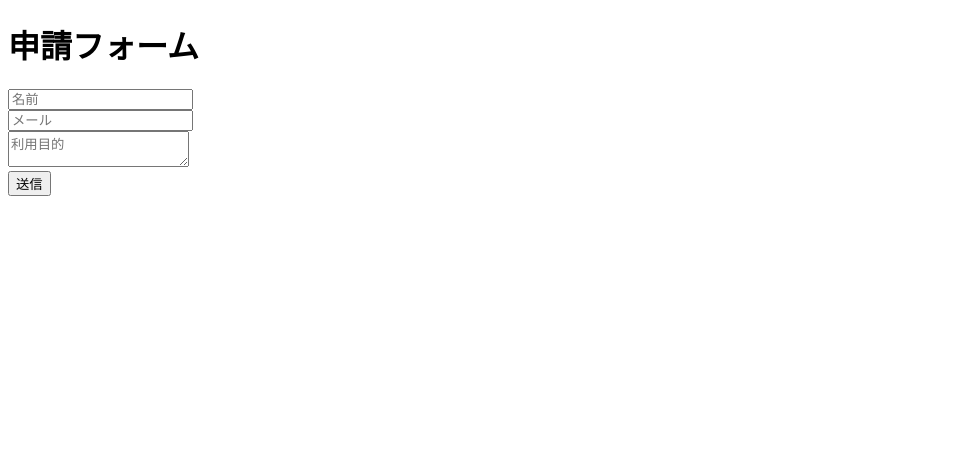
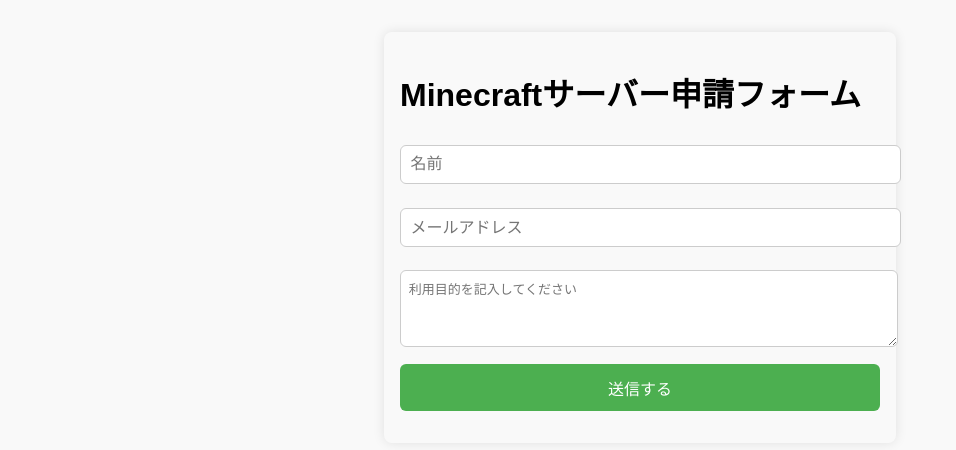
Before and after one commit to kcjsa/server, a plain HTML site: page index.html in a window 1280 px wide. Shown: the whole page, without its empty margins (0-956 px from the left). Drawn offline with Linux system fonts and the light colour scheme.

Commit message:
Update index.html

```diff
--- a/index.html
+++ b/index.html
@@ -2,47 +2,95 @@
 <html lang="ja">
 <head>
 <meta charset="UTF-8" />
+<meta name="viewport" content="width=device-width, initial-scale=1" />
 <title>Minecraftサーバー申請フォーム</title>
+<style>
+  body {
+    font-family: sans-serif;
+    max-width: 480px;
+    margin: 2em auto;
+    padding: 1em;
+    background: #f9f9f9;
+    border-radius: 8px;
+    box-shadow: 0 0 12px rgba(0,0,0,0.1);
+  }
+  input, textarea {
+    width: 100%;
+    margin: 0.5em 0 1em;
+    padding: 0.6em;
+    border: 1px solid #ccc;
+    border-radius: 6px;
+    font-size: 1em;
+  }
+  button {
+    padding: 0.7em;
+    width: 100%;
+    background: #4CAF50;
+    color: white;
+    border: none;
+    font-size: 1em;
+    border-radius: 6px;
+    cursor: pointer;
+  }
+  button:disabled {
+    background: #9ccc9c;
+  }
+  #msg {
+    margin-top: 1em;
+    font-weight: bold;
+  }
+</style>
 </head>
 <body>
-<h1>申請フォーム</h1>
-<form id="form">
-  <input name="name" placeholder="名前" required /><br />
-  <input name="email" type="email" placeholder="メール" required /><br />
-  <textarea name="purpose" placeholder="利用目的" required></textarea><br />
-  <button type="submit">送信</button>
+
+<h1>Minecraftサーバー申請フォーム</h1>
+
+<form id="applyForm">
+  <input name="name" type="text" placeholder="名前" required />
+  <input name="email" type="email" placeholder="メールアドレス" required />
+  <textarea name="purpose" rows="4" placeholder="利用目的を記入してください" required></textarea>
+  <button type="submit">送信する</button>
 </form>
+
 <p id="msg"></p>
 
 <script>
-  const form = document.getElementById('form');
-  const msg = document.getElementById('msg');
+  const form = document.getElementById("applyForm");
+  const msg = document.getElementById("msg");
 
-  form.addEventListener('submit', async e => {
+  form.addEventListener("submit", async (e) => {
     e.preventDefault();
-    if (localStorage.getItem('applied')) {
-      msg.textContent = 'すでに申請済みです。';
+
+    if (localStorage.getItem("applied")) {
+      msg.textContent = "すでに申請済みです。";
       return;
     }
+
+    msg.textContent = "送信中...";
     const data = Object.fromEntries(new FormData(form).entries());
 
     try {
-      const res = await fetch('https://your-cloudflare-worker-url.workers.dev', {
-        method: 'POST',
-        headers: { 'Content-Type': 'application/json' },
+      const res = await fetch("https://your-worker-url.workers.dev", {
+        method: "POST",
+        headers: { "Content-Type": "application/json" },
         body: JSON.stringify(data),
+        mode: "cors"
       });
+
       if (res.ok) {
-        msg.textContent = '申請完了しました。管理者に通知されます。';
-        localStorage.setItem('applied', 'true');
+        msg.textContent = "申請が完了しました。管理者に通知されました。";
+        localStorage.setItem("applied", "true");
         form.reset();
       } else {
-        msg.textContent = '送信に失敗しました。';
+        const text = await res.text();
+        msg.textContent = "送信に失敗しました：" + text;
       }
-    } catch {
-      msg.textContent = '送信に失敗しました。';
+    } catch (err) {
+      msg.textContent = "送信に失敗しました（ネットワークエラー）";
+      console.error(err);
     }
   });
 </script>
+
 </body>
 </html>
```
